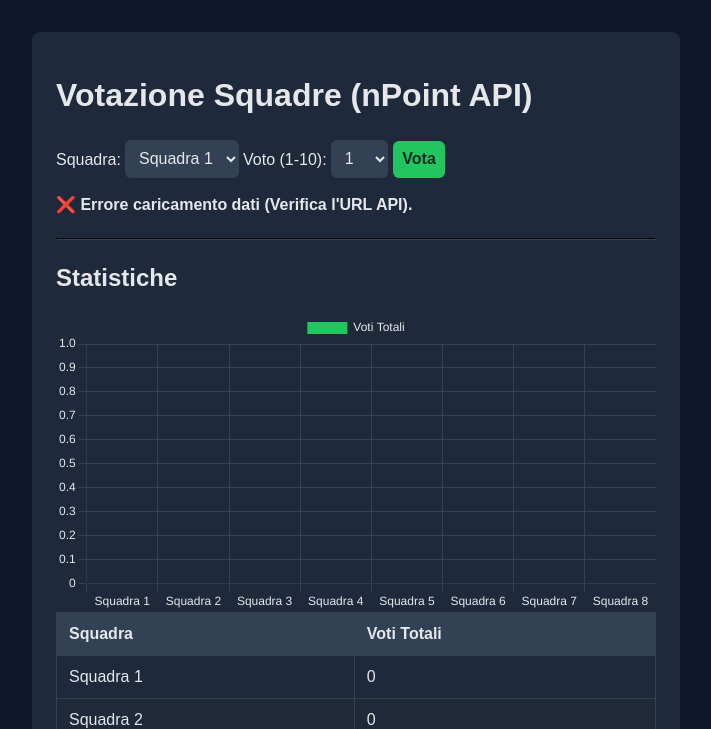
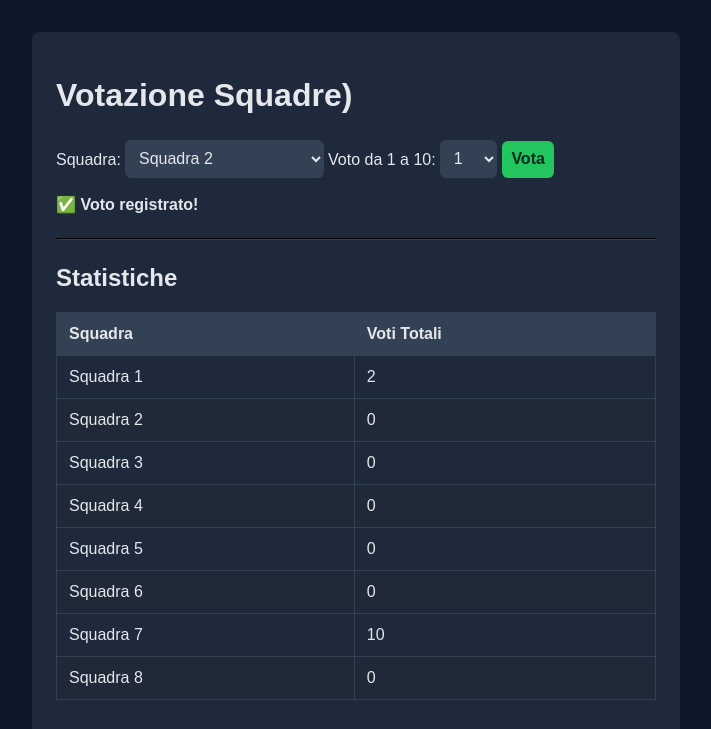
Before and after one commit to alicewtc/CenaAziendale, a plain HTML site: page index.html in a window 1280 px wide. Both pictures are taken after a click on the button "Vota". Shown: the top 729 px of the page, without its empty margins (284-995 px from the left). Drawn offline with nearby package versions, Linux system fonts and the light colour scheme; no server answers.

Commit message:
Update index.html

```diff
--- a/index.html
+++ b/index.html
@@ -2,11 +2,10 @@
 <html lang="it">
 <head>
 <meta charset="UTF-8">
-<title>Votazione Squadre (Correzione API)</title>
+<title>Votazione Squadre </title>
 <meta name="viewport" content="width=device-width, initial-scale=1.0">
 <script src="https://cdn.jsdelivr.net/npm/chart.js"></script>
 <style>
-  /* Stile Dark Mode (omesso per brevità, usa il CSS della risposta precedente) */
   body {
     font-family: sans-serif;
     background:#0f172a;
@@ -35,13 +34,13 @@
 </head>
 <body>
 <div class="container">
-    <h1>Votazione Squadre (nPoint API)</h1>
+    <h1>Votazione Squadre)</h1>
 
     <div>
         <label for="teamSelect">Squadra:</label>
         <select id="teamSelect"></select>
 
-        <label for="scoreSelect">Voto (1-10):</label>
+        <label for="scoreSelect">Voto da 1 a 10:</label>
         <select id="scoreSelect"></select>
 
         <button id="voteBtn">Vota</button>
@@ -51,7 +50,7 @@
     <hr>
 
     <h2>Statistiche</h2>
-    <canvas id="chart"></canvas>
+
 
     <table border="1">
         <thead>
@@ -59,13 +58,15 @@
         </thead>
         <tbody id="statsBody"></tbody>
     </table>
+
+    <canvas id="chart"></canvas>
 </div>
 
+
+
 <script>
-// ⚠️ CORREZIONE ESSENZIALE: Usiamo l'URL API corretto.
-// Ho usato l'ID dal tuo bin precedente come esempio.
+// ⚠️ if you found this url, it controls all the app data, rejoice, now come to sviluppo sicuro to join us. lil hacker
 const NPOINT_URL = "https://api.npoint.io/236e96a835b472f70f49";
-
 const TEAMS = ["Squadra 1","Squadra 2","Squadra 3","Squadra 4","Squadra 5","Squadra 6","Squadra 7","Squadra 8"];
 
 const teamSelect = document.getElementById("teamSelect");
@@ -77,137 +78,166 @@ const ctx = document.getElementById("chart").getContext("2d");
 
 let votesData = {};
 let chart;
+let votedTeams = JSON.parse(localStorage.getItem("votedTeams")) || [];
 
 function populateSelects() {
+    teamSelect.innerHTML = "";
     TEAMS.forEach(t => {
-        const opt = document.createElement("option"); opt.value=t; opt.textContent=t;
+        const opt = document.createElement("option");
+        opt.value = t;
+        opt.textContent = t;
+        if (votedTeams.includes(t)) {
+            opt.disabled = true;
+            opt.textContent += " (già votata)";
+        }
         teamSelect.appendChild(opt);
     });
-    for(let i=1;i<=10;i++){
-        const opt = document.createElement("option"); opt.value=i; opt.textContent=i;
+
+    scoreSelect.innerHTML = "";
+    for (let i = 1; i <= 10; i++) {
+        const opt = document.createElement("option");
+        opt.value = i;
+        opt.textContent = i;
         scoreSelect.appendChild(opt);
     }
 }
 
-// Lettura Dati: Usa l'URL API (GET)
 async function fetchVotes() {
     try {
         const res = await fetch(NPOINT_URL);
-        if (!res.ok) throw new Error("Risposta API non OK.");
-
+        if (!res.ok) throw new Error("HTTP error " + res.status);
         const data = await res.json();
 
+        // Ensure all teams exist
         TEAMS.forEach(t => {
-            if (!data[t] || typeof data[t].votes !== 'number') {
-                data[t] = { votes: 0 };
-            }
+            if (!data[t] || typeof data[t].votes !== 'number') data[t] = { votes: 0 };
         });
 
         votesData = data;
         return true;
 
-    } catch(e){
-        console.error("Errore fetch nPoint:", e);
-        message.textContent = "❌ Errore caricamento dati (Verifica l'URL API).";
-        return false;
+    } catch (e) {
+        console.warn("Fetch failed, using fallback data:", e);
+
+        // Fallback JSON if fetch fails
+        const fallbackData = {
+            "Squadra 1": { "votes": 1 },
+            "Squadra 2": { "votes": 0 },
+            "Squadra 3": { "votes": 0 },
+            "Squadra 4": { "votes": 0 },
+            "Squadra 5": { "votes": 0 },
+            "Squadra 6": { "votes": 0 },
+            "Squadra 7": { "votes": 10 },
+            "Squadra 8": { "votes": 0 }
+        };
+
+        votesData = fallbackData;
+        message.textContent = "⚠️ Non è stato possibile caricare i dati dal server, stai visualizzando valori di fallback.";
+        return true; // still return true so UI renders
     }
 }
 
-// Scrittura Dati: Usa l'URL API e il metodo POST (anziché PATCH, non supportato)
-async function sendVote(updatedData) {
-    try {
-        const res = await fetch(NPOINT_URL, {
-            method: 'POST', // POST è il metodo corretto per sovrascrivere l'intero bin su nPoint
-            headers: {
-                'Content-Type': 'application/json'
-            },
-            body: JSON.stringify(updatedData)
-        });
 
-        if (!res.ok) {
-            const errorText = await res.text();
-            throw new Error(`Errore HTTP ${res.status}: ${errorText || "Invio fallito."}`);
-        }
-
-        setTimeout(() => message.textContent = '', 3000);
-        return true;
-
-    } catch (e) {
-        console.error("Errore scrittura nPoint:", e);
-        message.textContent = `❌ Errore nella scrittura dei dati: ${e.message}.`;
-        return false;
-    }
-}
-
-// Funzione di rendering... (rimane invariata)
 function renderStats() {
     statsBody.innerHTML = "";
-    const labels=[], data=[];
-
-    const sortedTeams = TEAMS.map(t => ({ name: t, votes: votesData[t]?.votes || 0 }))
-                             .sort((a, b) => b.votes - a.votes);
-
-    sortedTeams.forEach(t => {
-        labels.push(t.name);
-        data.push(t.votes);
+    const labels = [], data = [];
+    TEAMS.forEach(t => {
+        labels.push(t);
+        data.push(votesData[t].votes);
         const row = document.createElement("tr");
-        row.innerHTML = `<td>${t.name}</td><td>${t.votes}</td>`;
+        row.innerHTML = `<td>${t}</td><td>${votesData[t].votes}</td>`;
         statsBody.appendChild(row);
     });
 
     if(chart){
-        chart.data.labels=labels; chart.data.datasets[0].data=data; chart.update();
-    }else{
+        chart.data.labels = labels;
+        chart.data.datasets[0].data = data;
+        chart.update();
+    } else {
         chart = new Chart(ctx,{
             type:"bar",
-            data:{ labels:labels, datasets:[{ label:"Voti Totali", data:data, backgroundColor:"#22c55e" }] },
+            data:{ labels, datasets:[{ label:"Voti Totali", data, backgroundColor:"#22c55e" }] },
             options:{
                 responsive:true,
                 scales:{
-                    y:{ beginAtZero:true, ticks: { color: '#e5e7eb' }, grid: { color: '#374151' } },
-                    x: { ticks: { color: '#e5e7eb' }, grid: { color: '#374151' } }
+                    y:{ beginAtZero:true, ticks:{ color:'#e5e7eb' }, grid:{ color:'#374151' } },
+                    x:{ ticks:{ color:'#e5e7eb' }, grid:{ color:'#374151' } }
                 },
-                plugins: { legend: { labels: { color: '#e5e7eb' } } }
+                plugins:{ legend:{ labels:{ color:'#e5e7eb' } } }
             }
         });
     }
 }
 
-// Gestione Evento Voto (CLICK)
-voteBtn.addEventListener("click", async ()=>{
+// ZERO CONCURRENCY MANAGEMNT, THANKS TO IA FOR THIS
+async function sendVote(team, additionalVotes) {
+    try {
+        // Fetch voti correnti
+        const res = await fetch(NPOINT_URL);
+        if (!res.ok) throw new Error("HTTP error " + res.status);
+        const currentData = await res.json();
+
+        // Somma il nuovo voto
+        if (!currentData[team] || typeof currentData[team].votes !== "number") {
+            currentData[team] = { votes: 0 };
+        }
+        currentData[team].votes += additionalVotes;
+
+        // Invia la nuova somma
+        const patchRes = await fetch(NPOINT_URL, {
+            method: 'PUT',
+            headers: {
+                'Content-Type': 'application/json'
+            },
+            body: JSON.stringify(currentData)
+        });
+
+        if (!patchRes.ok) throw new Error("PATCH fallita: " + patchRes.status);
+        return currentData; // ritorna dati aggiornati
+
+    } catch (e) {
+        console.warn("Impossibile inviare i dati al server:", e);
+        message.textContent = "⚠️ Non è stato possibile inviare il voto al server, registrato solo localmente.";
+        // aggiorna solo localmente
+        votesData[team].votes += additionalVotes;
+        return votesData;
+    }
+}
+
+
+
+voteBtn.addEventListener("click", async () => {
     const team = teamSelect.value;
     const score = parseInt(scoreSelect.value, 10);
-
-    if(!team || isNaN(score)) return;
+    if (!team || isNaN(score)) return;
 
     voteBtn.disabled = true;
-    message.textContent = '⏳ Invio del voto in corso... Attendere.';
+    message.textContent = "⏳ Invio del voto in corso...";
 
-    // 1. Leggi i dati correnti
-    const fetchSuccess = await fetchVotes();
-    if (!fetchSuccess) {
-        voteBtn.disabled = false;
-        return;
+    // Invio PATCH + fetch dei voti correnti
+    const updatedData = await sendVote(team, score);
+
+    votesData = updatedData;
+
+    if (!votedTeams.includes(team)) {
+        votedTeams.push(team);
+        localStorage.setItem("votedTeams", JSON.stringify(votedTeams));
     }
 
-    // 2. Aggiorna i dati in locale
-    if(!votesData[team]) votesData[team] = { votes: 0 };
-    votesData[team].votes += score;
+    populateSelects();
+    renderStats();
 
-    // 3. Invia i dati aggiornati (POST)
-    const sendSuccess = await sendVote(votesData);
-
-    if (sendSuccess) {
-        message.textContent = `✅ Voto di ${score} per ${team} registrato con successo!`;
-        renderStats();
-    }
-
+    message.textContent = "✅ Voto registrato!";
     voteBtn.disabled = false;
 });
 
-// Avvio
-populateSelects();
-fetchVotes().then(renderStats);
+// Initialize
+(async () => {
+    const fetchSuccess = await fetchVotes();
+    populateSelects();
+    if(fetchSuccess) renderStats();
+})();
 </script>
+
 </body>
 </html>
```
